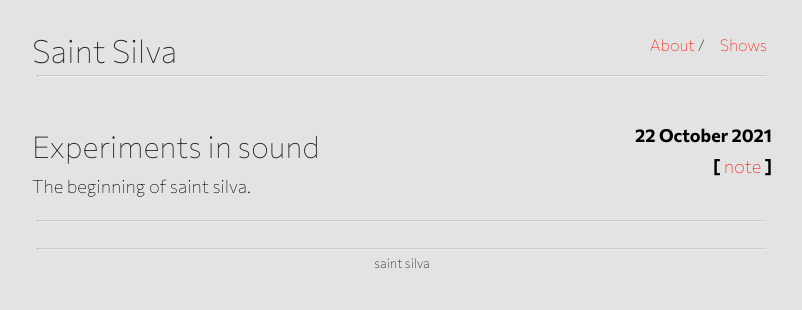
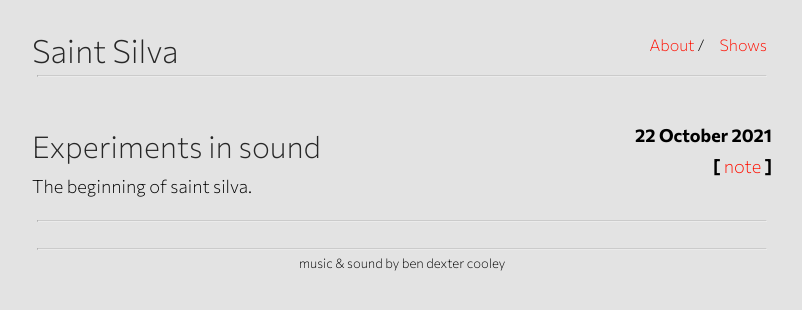
Before and after one commit to bendoesdata/saint-silva, a Jekyll site: the page built from index.html, in a window 1280 px wide. Shown: the top 310 px of the page, without its empty margins (238-1040 px from the left). Built offline with Jekyll 4.4.1, drawn with Linux system fonts in a browser that asks for light colours.

Commit message:
add 200 fonr weight

```diff
--- a/_config.yml
+++ b/_config.yml
@@ -8,7 +8,7 @@
 
 footer_only_homepage: true
 footer_url: "https://bdextercooley.com"
-footer_text: "saint silva"
+footer_text: "music & sound by ben dexter cooley"
 
 profile-picture: assets/profile.png
 favicon_location: assets/favicon.ico
--- a/_includes/head.html
+++ b/_includes/head.html
@@ -19,7 +19,7 @@
     <meta name="description" content="{{ desc }}">
     <link rel="preconnect" href="https://fonts.googleapis.com">
     <link rel="preconnect" href="https://fonts.gstatic.com" crossorigin>
-    <link href="https://fonts.googleapis.com/css2?family=Commissioner:wght@100;300;500;700&display=swap" rel="stylesheet">
+    <link href="https://fonts.googleapis.com/css2?family=Commissioner:wght@100;200;300;500;700&display=swap" rel="stylesheet">
     <link rel="stylesheet" href="{{ sitedir }}css/main.css">
     <link rel="icon" type="image/ico" href="{{ favicon_location }}">
     <link rel="shortcut-icon" type="image/ico" href="{{ favicon_location }}">
--- a/css/main.scss
+++ b/css/main.scss
@@ -16,7 +16,7 @@
     font-family: "Commissioner", sans-serif;
     background-color: #e3e3e3;
     min-height: 100%;
-    font-weight: 100;
+    font-weight: 200;
 }
 a {
     text-decoration: none;
```
